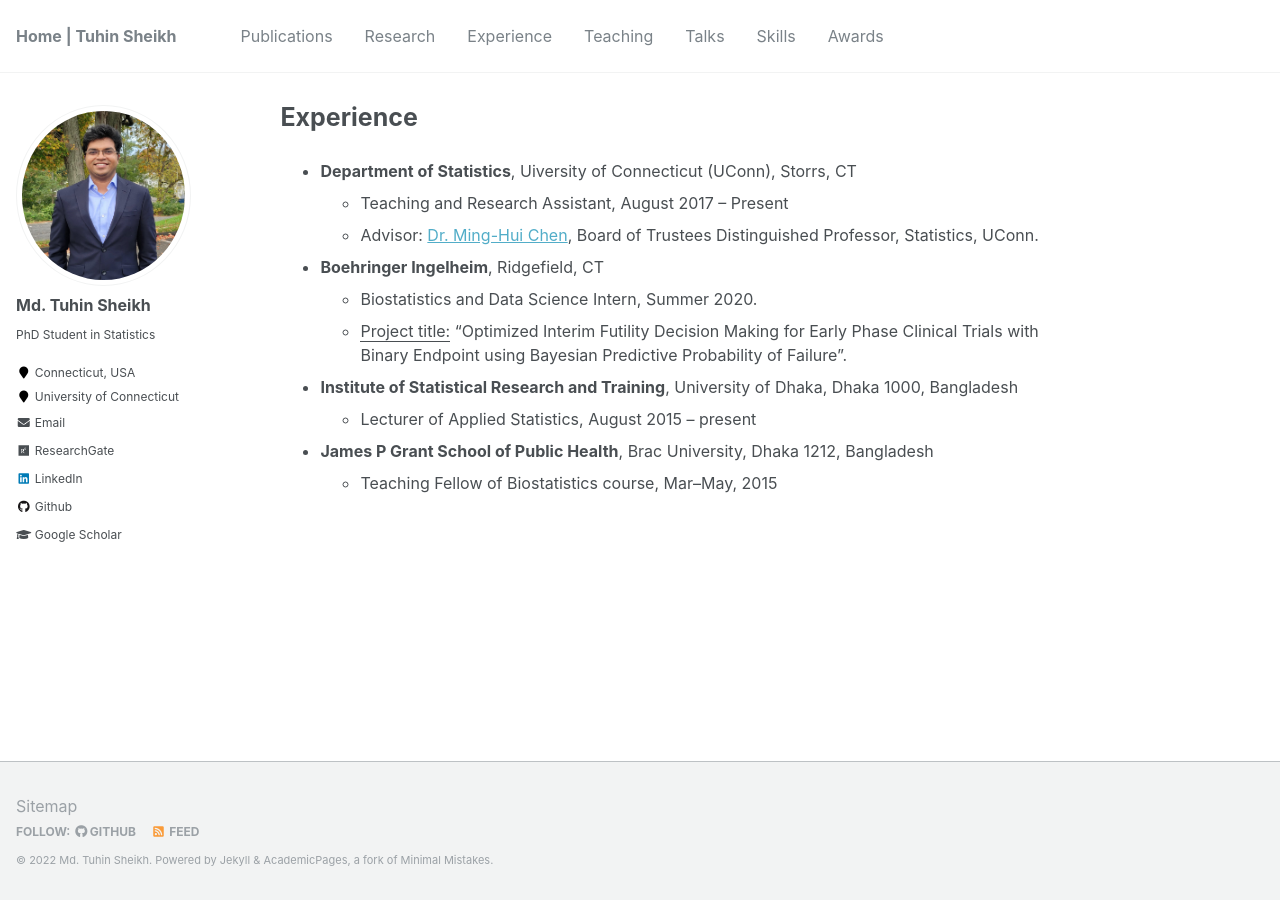
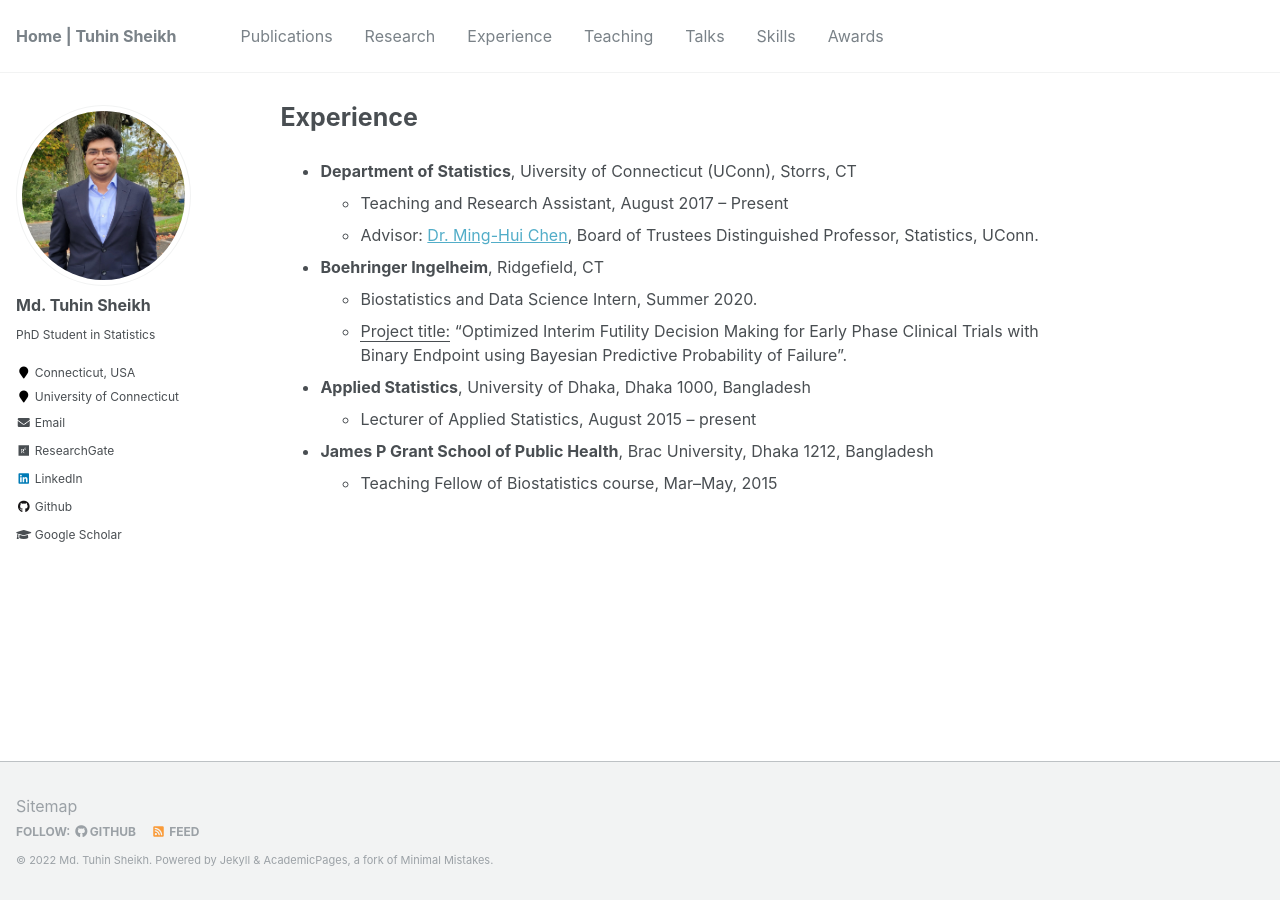
Before and after one commit to mdtuhinsheikh/mdtuhinsheikh.github.io, a Jekyll site: the page built from _pages/experience.md, in a window 1280 px wide. Built offline with Jekyll 4.4.1, drawn with Linux system fonts in a browser that asks for light colours.

Commit message:
Update experience.md

```diff
--- a/_pages/experience.md
+++ b/_pages/experience.md
@@ -10,7 +10,7 @@ author_profile: true
 * **Boehringer Ingelheim**, Ridgefield, CT
   - Biostatistics and Data Science Intern, Summer 2020.
   - <ins>Project title:</ins> "Optimized Interim Futility Decision Making for Early Phase Clinical Trials with Binary Endpoint using Bayesian Predictive Probability of Failure".
-* **Institute of Statistical Research and Training**, University of Dhaka, Dhaka 1000, Bangladesh
+* **Applied Statistics**, University of Dhaka, Dhaka 1000, Bangladesh
   - Lecturer of Applied Statistics, August 2015 -- present
 * **James P Grant School of Public Health**, Brac University, Dhaka 1212, Bangladesh
   - Teaching Fellow of Biostatistics course, Mar--May, 2015
```
